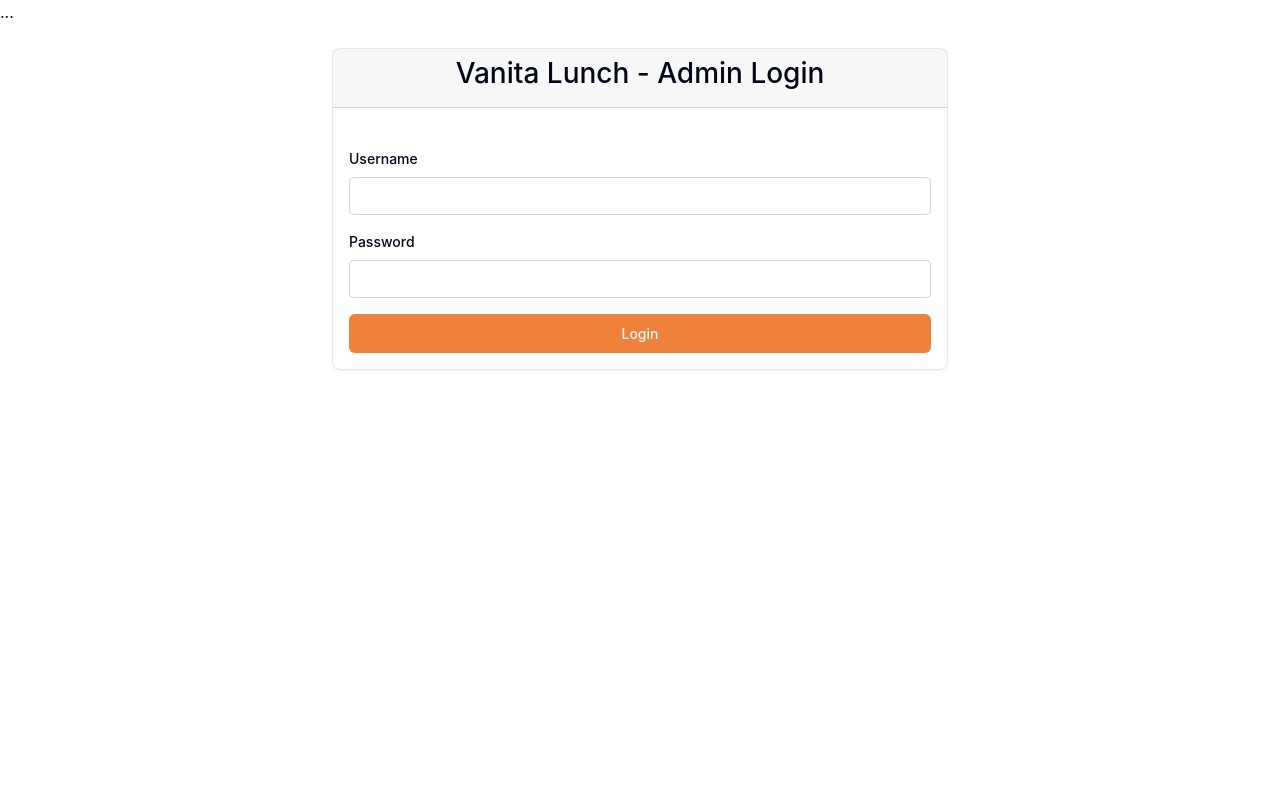
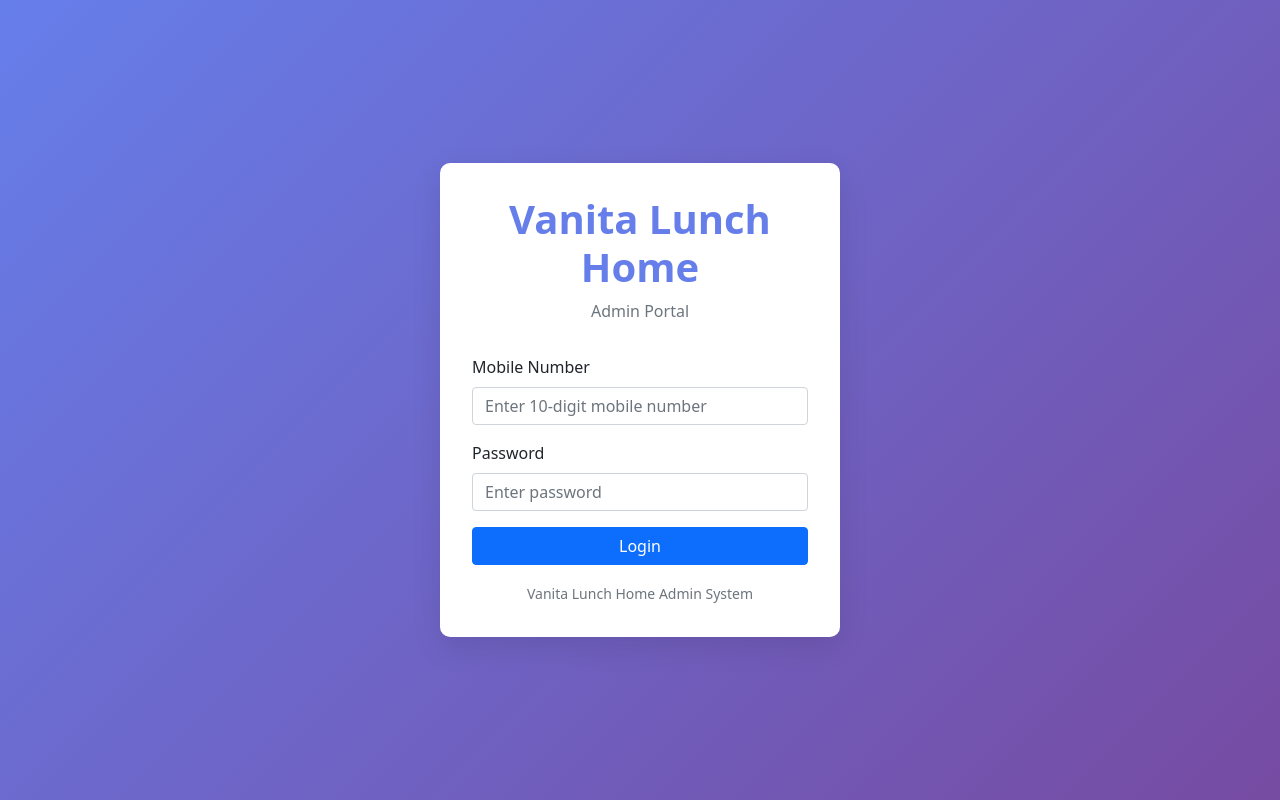
Before and after one commit to RohitSadavarti/vanita.lunch.home, a Django app: page / in a window 1280 px wide. Run offline with Django 5.2, Linux system fonts and the light colour scheme.

Commit message:
Update login.html

```diff
--- a/OrderMaster/OrderMaster/templates/OrderMaster/login.html
+++ b/OrderMaster/OrderMaster/templates/OrderMaster/login.html
@@ -1,27 +1,80 @@
-{% extends 'OrderMaster/base.html' %}
+<!DOCTYPE html>
+<html lang="en">
+<head>
+    <meta charset="UTF-8">
+    <meta name="viewport" content="width=device-width, initial-scale=1.0">
+    <title>Admin Login - Vanita Lunch Home</title>
+    <link href="https://cdn.jsdelivr.net/npm/bootstrap@5.1.3/dist/css/bootstrap.min.css" rel="stylesheet">
+    <style>
+        body {
+            background: linear-gradient(135deg, #667eea 0%, #764ba2 100%);
+            min-height: 100vh;
+            display: flex;
+            align-items: center;
+        }
+        .login-container {
+            max-width: 400px;
+            margin: 0 auto;
+        }
+        .login-card {
+            background: white;
+            padding: 2rem;
+            border-radius: 10px;
+            box-shadow: 0 10px 30px rgba(0,0,0,0.1);
+        }
+        .brand-logo {
+            text-align: center;
+            margin-bottom: 2rem;
+        }
+        .brand-logo h1 {
+            color: #667eea;
+            font-weight: 700;
+            margin-bottom: 0.5rem;
+        }
+        .brand-logo p {
+            color: #6c757d;
+            margin: 0;
+        }
+    </style>
+</head>
+<body>
+    <div class="container">
+        <div class="login-container">
+            <div class="login-card">
+                <div class="brand-logo">
+                    <h1>Vanita Lunch Home</h1>
+                    <p>Admin Portal</p>
+                </div>
 
-{% block content %}
-<div class="row justify-content-center">
-    <div class="col-md-6">
-        <div class="card">
-            <div class="card-header">
-                <h3 class="text-center">Vanita Lunch - Admin Login</h3>
-            </div>
-            <div class="card-body">
+                {% if messages %}
+                    {% for message in messages %}
+                        <div class="alert alert-{{ message.tags }} alert-dismissible fade show" role="alert">
+                            {{ message }}
+                            <button type="button" class="btn-close" data-bs-dismiss="alert"></button>
+                        </div>
+                    {% endfor %}
+                {% endif %}
+
                 <form method="post">
                     {% csrf_token %}
                     <div class="mb-3">
-                        <label for="username" class="form-label">Username</label>
-                        <input type="text" class="form-control" id="username" name="username" required>
+                        <label for="username" class="form-label">Mobile Number</label>
+                        <input type="text" class="form-control" id="username" name="username" required maxlength="10" pattern="[0-9]{10}" placeholder="Enter 10-digit mobile number">
                     </div>
                     <div class="mb-3">
                         <label for="password" class="form-label">Password</label>
-                        <input type="password" class="form-control" id="password" name="password" required>
+                        <input type="password" class="form-control" id="password" name="password" required placeholder="Enter password">
                     </div>
                     <button type="submit" class="btn btn-primary w-100">Login</button>
                 </form>
+
+                <div class="text-center mt-3">
+                    <small class="text-muted">Vanita Lunch Home Admin System</small>
+                </div>
             </div>
         </div>
     </div>
-</div>
-{% endblock %}
+
+    <script src="https://cdn.jsdelivr.net/npm/bootstrap@5.1.3/dist/js/bootstrap.bundle.min.js"></script>
+</body>
+</html>
```
